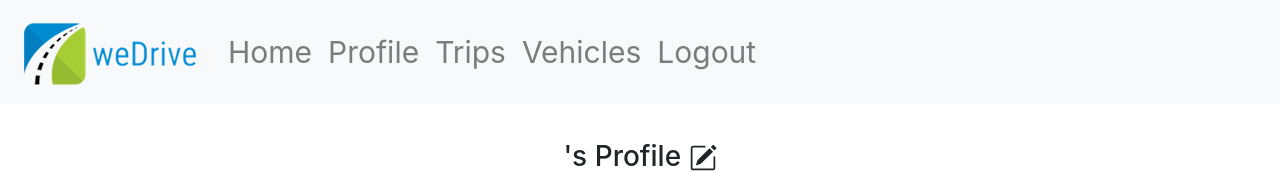
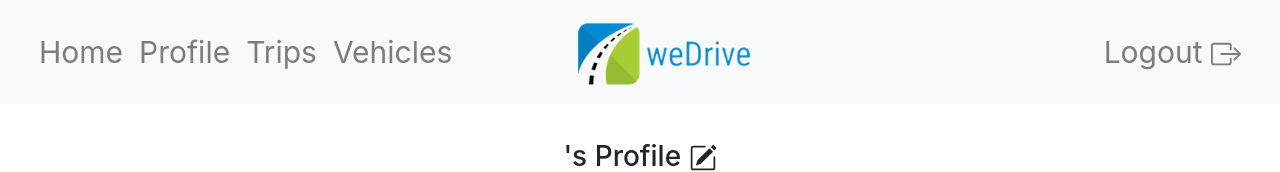
Before and after one commit to dpolcari18/frontend-weDrive, a React (Create React App) app: page /profile in a window 1280 px wide. Shown: the top 172 px of the page. Built offline with nearby package versions, Linux system fonts and the light colour scheme; no server answers; sample sign-in values are in the browser's storage.

Commit message:
styled navbar;

```diff
--- a/src/App.css
+++ b/src/App.css
@@ -153,3 +153,11 @@
 .edit-icon {
   align-self: end;
 }
+
+.logout {
+  justify-content: flex-end;
+}
+
+.logo {
+  justify-content: center;
+}
--- a/src/containers/EmergencyContactList.js
+++ b/src/containers/EmergencyContactList.js
@@ -18,7 +18,7 @@ const EmergencyContactList = () => {
     const emergencyContacts = useSelector(state => state.emergencyContact.emergencyContacts)
 
     return (
-        <Container>
+            <>
             <Row>
                 <Col>
                     <h3>Emergency Contact List <PencilSquare className='edit edit-icon' /></h3>
@@ -33,7 +33,7 @@ const EmergencyContactList = () => {
                 <Col>
                 </Col>
             </Row>
-        </Container>
+        </>
     )
 }
 
--- a/src/containers/NavBar.js
+++ b/src/containers/NavBar.js
@@ -6,8 +6,12 @@ import { Link } from 'react-router-dom'
 import { useSelector, useDispatch } from 'react-redux'
 
 // React-Bootstrap
+import Container from 'react-bootstrap/Container'
+import Row from 'react-bootstrap/Row'
+import Col from 'react-bootstrap/Col'
 import Navbar from 'react-bootstrap/Navbar'
 import Nav from 'react-bootstrap/Nav'
+import { BoxArrowRight } from 'react-bootstrap-icons'
 
 // Styling
 import Logo from '../images/horizontal_logo.png'
@@ -31,22 +35,42 @@ const NavBar = ({ history }) => {
     const checkLoggedIn = () => {
         if (loggedIn) {
             return (
+                <Container>
+                    <Row>
                         <Navbar bg="light" variant="light" fixed='top'>
-                    <Navbar.Brand><Link to='/home'><img src={Logo} alt='weDrive logo' /></ Link></Navbar.Brand>
-                    <Nav className="mr-auto">
+                            <Col>
+                                <Nav>
                                     <Nav.Link href='/home'>Home</Nav.Link>
                                     <Nav.Link href='/profile'>Profile</Nav.Link>
                                     <Nav.Link href='trips'>Trips</Nav.Link>
                                     <Nav.Link href='vehicles'>Vehicles</Nav.Link>
-                        <Nav.Link onClick={() => handleLogout()}>Logout</Nav.Link>
                                 </Nav>
+                            </Col>
+                            <Col>
+                                <Nav className='logo'>
+                                    <Navbar.Brand><Link to='/home'><img src={Logo} alt='weDrive logo' /></ Link></Navbar.Brand>
+                                </Nav>
+                            </Col>
+                            <Col>
+                                <Nav className='logout'>
+                                    <Nav.Link onClick={() => handleLogout()}>Logout <BoxArrowRight/></Nav.Link>
+                                </Nav>
+                            </Col>
                         </Navbar>
+                    </Row>
+                </Container>
             )
         } else {
             return(
-                <Navbar bg="light" variant="light" fixed='top'>
+                <Container>
+                    <Row>
+                        <Navbar className='logo' bg="light" variant="light" fixed='top'>
+                            <Col>
                                 <Navbar.Brand><Link to='/home'><img src={Logo} alt='weDrive logo' /></ Link></Navbar.Brand>
+                            </Col>
                         </Navbar>
+                    </Row>
+                </Container>
             )
         }
     }
```
Lines whose indentation alone changed are shown as unchanged.
